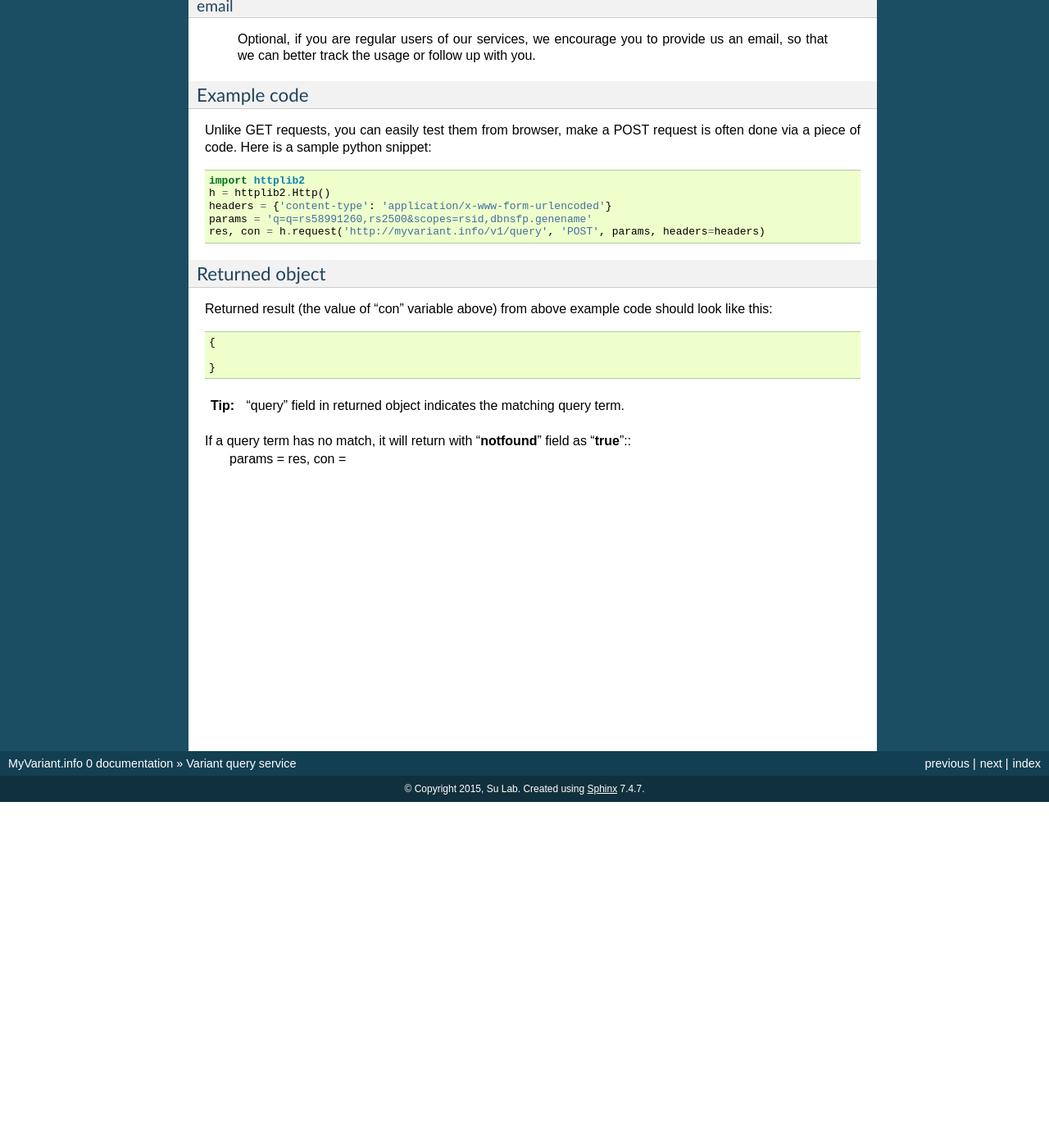
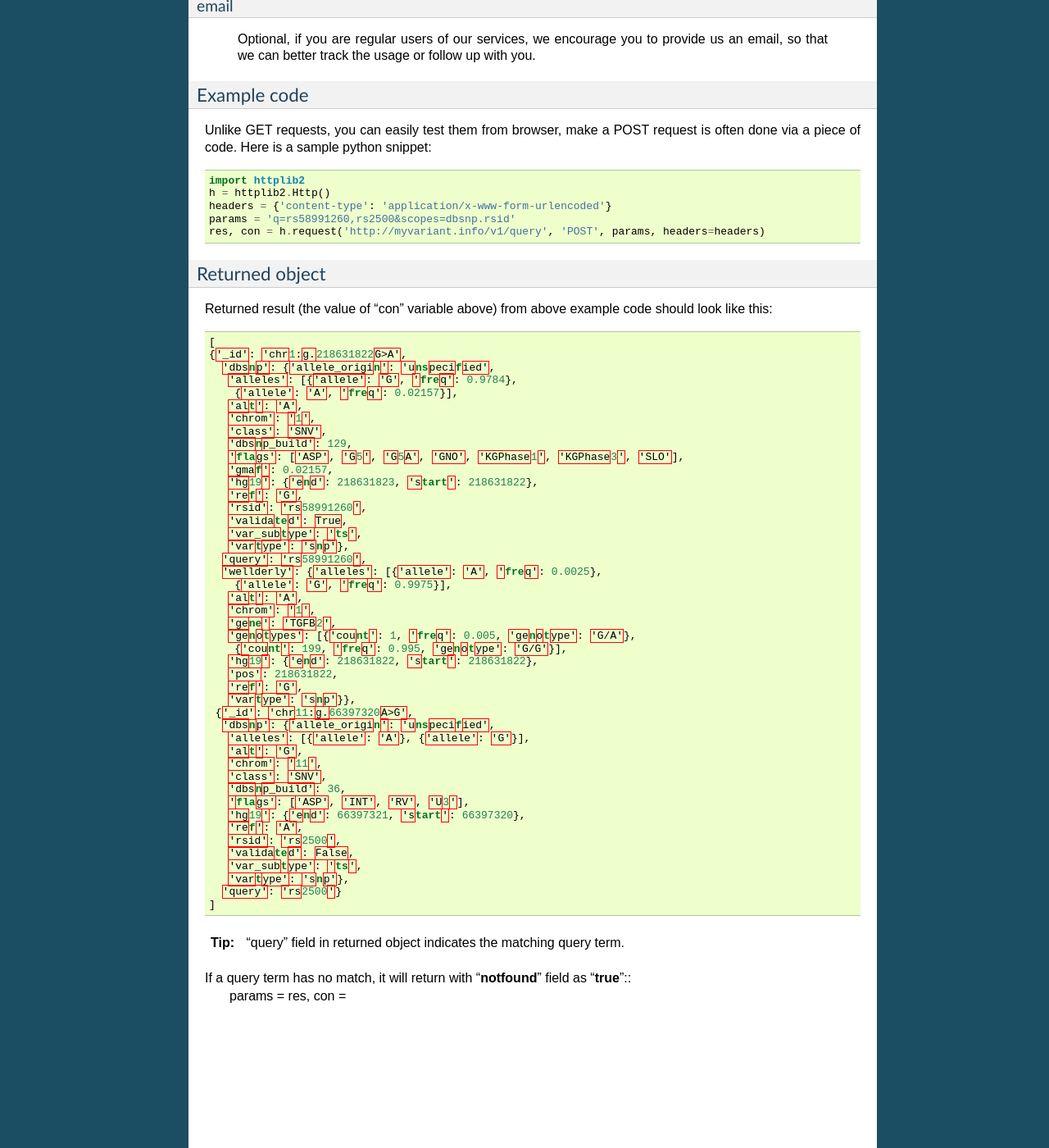
Before and after one commit to biothings/myvariant.info, a Sphinx documentation site: the page built from docs/doc/variant_query_service.rst, in a window 1280 px wide and 1400 px high, scrolled down 4649 px. Shown: the whole window at 82% size. Built offline with Sphinx 7.4.7, drawn with Linux system fonts in a browser that asks for light colours; before the commit the page ends 5627 px from its top, so only the background shows below that; some of the changed text lies outside the part shown.

Commit message:
Changed the code snippet for batch query POST on the help pages, debugged the batch query POST, and added a bad fix for the split_ids error.

```diff
--- a/docs/doc/variant_query_service.rst
+++ b/docs/doc/variant_query_service.rst
@@ -254,7 +254,7 @@
 
 scopes
 """"""
-    Optional, specify one or more fields (separated by comma) as the search "scopes", e.g., "scopes=rsid", "scopes=rsid,dbnsfp.genename".  The available "fields" can be passed to "**scopes**" parameter are
+    Optional, specify one or more fields (separated by comma) as the search "scopes", e.g., "scopes=dbsnp.rsid", "scopes=dbsnp.rsid,dbnsfp.genename".  The available "fields" can be passed to "**scopes**" parameter are
     :ref:`listed above <available_fields>`. Default:
 
 fields
@@ -274,7 +274,7 @@
     import httplib2
     h = httplib2.Http()
     headers = {'content-type': 'application/x-www-form-urlencoded'}
-    params = 'q=q=rs58991260,rs2500&scopes=rsid,dbnsfp.genename'
+    params = 'q=rs58991260,rs2500&scopes=dbsnp.rsid'
     res, con = h.request('http://myvariant.info/v1/query', 'POST', params, headers=headers)
 
 
@@ -285,9 +285,51 @@
 
 .. code-block:: json
 
-    {
-
-    }
+        [
+        {'_id': 'chr1:g.218631822G>A',
+          'dbsnp': {'allele_origin': 'unspecified',
+           'alleles': [{'allele': 'G', 'freq': 0.9784},
+            {'allele': 'A', 'freq': 0.02157}],
+           'alt': 'A',
+           'chrom': '1',
+           'class': 'SNV',
+           'dbsnp_build': 129,
+           'flags': ['ASP', 'G5', 'G5A', 'GNO', 'KGPhase1', 'KGPhase3', 'SLO'],
+           'gmaf': 0.02157,
+           'hg19': {'end': 218631823, 'start': 218631822},
+           'ref': 'G',
+           'rsid': 'rs58991260',
+           'validated': True,
+           'var_subtype': 'ts',
+           'vartype': 'snp'},
+          'query': 'rs58991260',
+          'wellderly': {'alleles': [{'allele': 'A', 'freq': 0.0025},
+            {'allele': 'G', 'freq': 0.9975}],
+           'alt': 'A',
+           'chrom': '1',
+           'gene': 'TGFB2',
+           'genotypes': [{'count': 1, 'freq': 0.005, 'genotype': 'G/A'},
+            {'count': 199, 'freq': 0.995, 'genotype': 'G/G'}],
+           'hg19': {'end': 218631822, 'start': 218631822},
+           'pos': 218631822,
+           'ref': 'G',
+           'vartype': 'snp'}},
+         {'_id': 'chr11:g.66397320A>G',
+          'dbsnp': {'allele_origin': 'unspecified',
+           'alleles': [{'allele': 'A'}, {'allele': 'G'}],
+           'alt': 'G',
+           'chrom': '11',
+           'class': 'SNV',
+           'dbsnp_build': 36,
+           'flags': ['ASP', 'INT', 'RV', 'U3'],
+           'hg19': {'end': 66397321, 'start': 66397320},
+           'ref': 'A',
+           'rsid': 'rs2500',
+           'validated': False,
+           'var_subtype': 'ts',
+           'vartype': 'snp'},
+          'query': 'rs2500'}
+        ]
 
 .. Tip:: "query" field in returned object indicates the matching query term.
 
```
Also changed, not shown: 2 other files.
